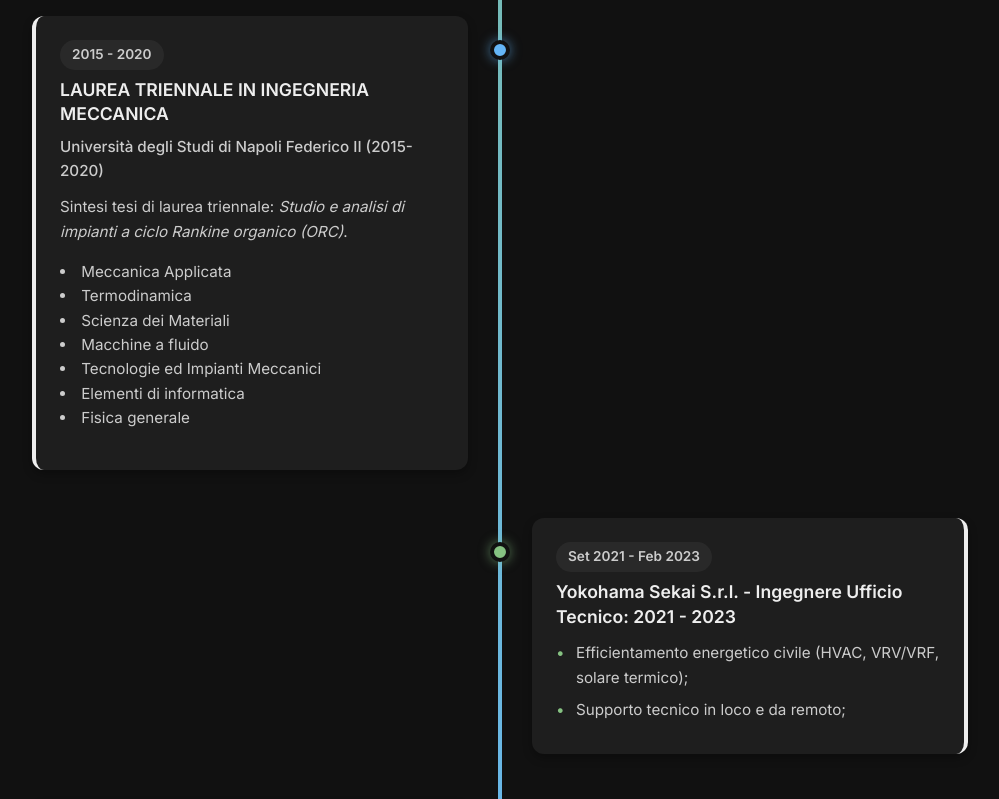
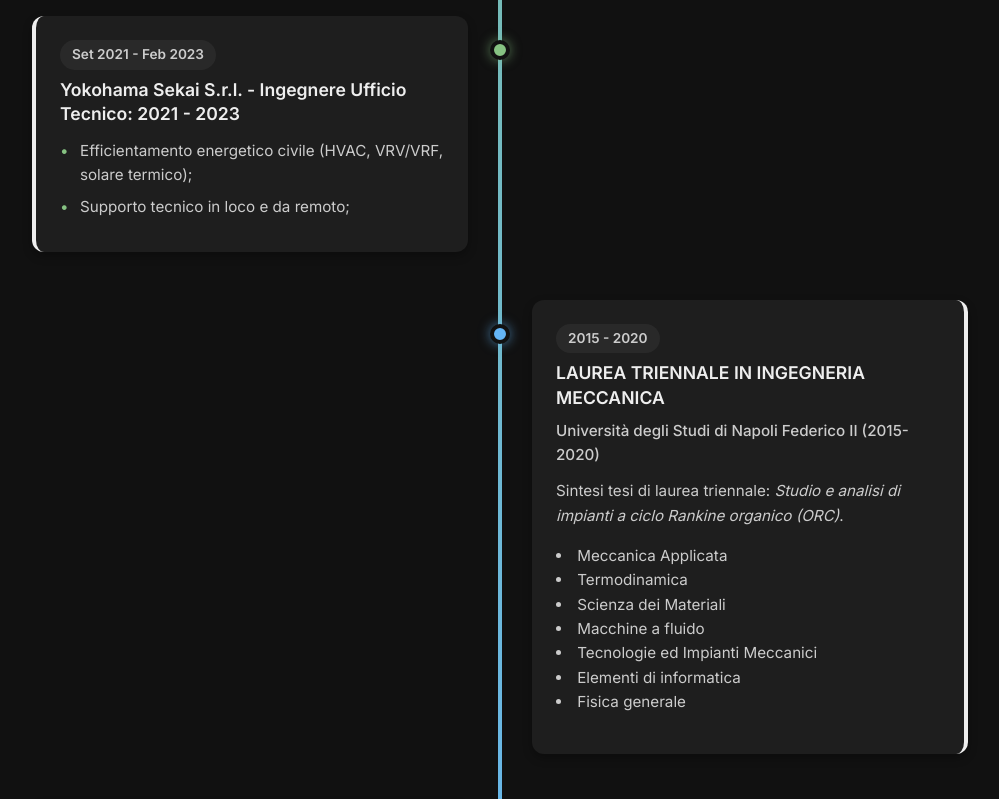
Before and after one commit to cevruz/portfolio, a website: page index.html in a window 1280 px wide. Shown: the part 2500-3299 px from the top of the page, without its empty margins (140-1139 px from the left). Drawn offline with nearby package versions, Linux system fonts and the light colour scheme.

Commit message:
Reorder timeline: master degree first, then current job; add faded line edges

```diff
--- a/index.html
+++ b/index.html
@@ -138,17 +138,7 @@
                     </ul>
                 </div>
             </div>
-            <div class="timeline-item timeline-item--education timeline-item--left">
-                <div class="timeline-dot"></div>
-                <div class="timeline-card">
-                    <span class="timeline-date">2015 - 2020</span>
-                    <h3 data-i18n="education.bachelor.title">Laurea Triennale in Ingegneria Meccanica</h3>
-                    <p class="timeline-place" data-i18n="education.bachelor.place">Università degli Studi di Napoli Federico II</p>
-                    <p data-i18n="education.bachelor.thesis">Sintesi Tesi di laurea triennale: <em>Studio e analisi di impianti a ciclo Rankine organico (ORC)</em>.</p>
-                    <p data-i18n="education.bachelor.exams">Esami principali: Termodinamica, Fluidodinamica, Meccanica Applicata.</p>
-                </div>
-            </div>
-            <div class="timeline-item timeline-item--work timeline-item--right">
+            <div class="timeline-item timeline-item--work timeline-item--left">
                 <div class="timeline-dot"></div>
                 <div class="timeline-card">
                     <span class="timeline-date">Set 2021 - Feb 2023</span>
@@ -158,6 +148,16 @@
                         <li>Supporto tecnico sia durante le consulenze in loco che telefoniche;</li>
                         <li>Monitoraggio dell'avanzamento del progetto, identificazione dei rischi e intraprendere azioni correttive necessarie;</li>
                     </ul>
+                </div>
+            </div>
+            <div class="timeline-item timeline-item--education timeline-item--right">
+                <div class="timeline-dot"></div>
+                <div class="timeline-card">
+                    <span class="timeline-date">2015 - 2020</span>
+                    <h3 data-i18n="education.bachelor.title">Laurea Triennale in Ingegneria Meccanica</h3>
+                    <p class="timeline-place" data-i18n="education.bachelor.place">Università degli Studi di Napoli Federico II</p>
+                    <p data-i18n="education.bachelor.thesis">Sintesi Tesi di laurea triennale: <em>Studio e analisi di impianti a ciclo Rankine organico (ORC)</em>.</p>
+                    <p data-i18n="education.bachelor.exams">Esami principali: Termodinamica, Fluidodinamica, Meccanica Applicata.</p>
                 </div>
             </div>
             <div class="timeline-item timeline-item--work timeline-item--left">
--- a/style.css
+++ b/style.css
@@ -998,6 +998,8 @@ body.light-mode .cert-item:hover {
     background: linear-gradient(to bottom, var(--accent-green), #64B5F6);
     transform: translateX(-50%);
     border-radius: 2px;
+    mask-image: linear-gradient(to bottom, transparent, black 10%, black 90%, transparent);
+    -webkit-mask-image: linear-gradient(to bottom, transparent, black 10%, black 90%, transparent);
 }
 
 .timeline-item {
```
